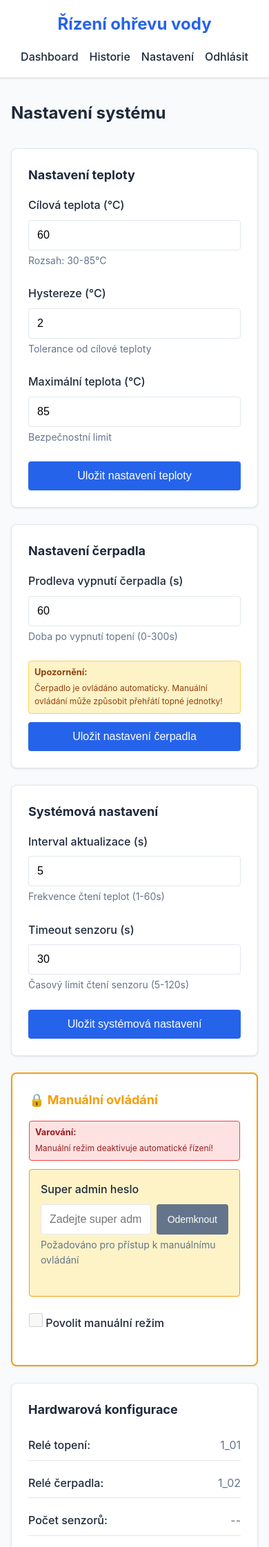
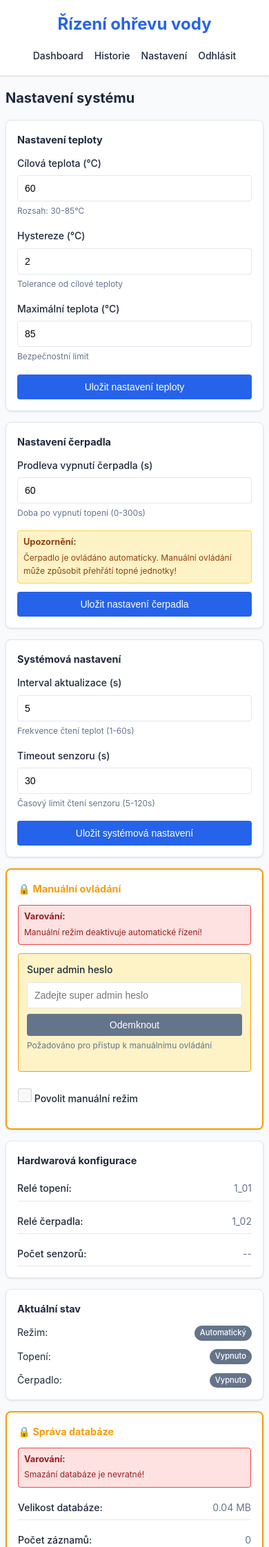
Before and after one commit to jardahrazdera/beatrice-ttcs-flask, a Flask app: page /settings in a window 390 px wide. Shown: the top 2243 px of the page at 69% size. Run offline with Flask 3, Linux system fonts and the light colour scheme; the visitor is signed in with stand-in values (Sample User, id 1); data that the repository does not hold is empty.

Commit message:
Fix mobile responsiveness and prevent horizontal overflow
- Fix grid minmax values to prevent content overflow on mobile
- Add overflow-x: hidden to html, body, and container
- Prevent text overflow with word-wrap properties
- Optimize font sizes and spacing for mobile devices
- Add comprehensive mobile styles for all pages
- Reduce padding and margins on small screens
- Ensure tables are horizontally scrollable
- Fix touch targets and button sizes for mobile

```diff
--- a/static/css/style.css
+++ b/static/css/style.css
@@ -21,6 +21,10 @@
     box-sizing: border-box;
 }
 
+html {
+    overflow-x: hidden;
+}
+
 body {
     font-family: -apple-system, BlinkMacSystemFont, 'Segoe UI', 'Roboto', 'Oxygen',
         'Ubuntu', 'Cantarell', 'Fira Sans', 'Droid Sans', 'Helvetica Neue', sans-serif;
@@ -30,6 +34,8 @@ body {
     min-height: 100vh;
     display: flex;
     flex-direction: column;
+    overflow-x: hidden;
+    max-width: 100vw;
 }
 
 /* Navigation */
@@ -77,6 +83,8 @@ body {
     margin: 0 auto;
     padding: 2rem 1rem;
     flex: 1;
+    width: 100%;
+    overflow-x: hidden;
 }
 
 /* Cards */
@@ -86,6 +94,9 @@ body {
     border-radius: 8px;
     padding: 1.5rem;
     box-shadow: var(--shadow);
+    max-width: 100%;
+    overflow-wrap: break-word;
+    word-wrap: break-word;
 }
 
 .card h3 {
@@ -299,7 +310,7 @@ body {
 
 .status-grid {
     display: grid;
-    grid-template-columns: repeat(auto-fit, minmax(250px, 1fr));
+    grid-template-columns: repeat(auto-fit, minmax(min(100%, 250px), 1fr));
     gap: 1.5rem;
     margin-bottom: 2rem;
 }
@@ -423,7 +434,7 @@ body {
 
 .settings-grid {
     display: grid;
-    grid-template-columns: repeat(auto-fit, minmax(350px, 1fr));
+    grid-template-columns: repeat(auto-fit, minmax(min(100%, 350px), 1fr));
     gap: 1.5rem;
 }
 
@@ -655,7 +666,7 @@ body {
 
 .stats-grid {
     display: grid;
-    grid-template-columns: repeat(auto-fit, minmax(200px, 1fr));
+    grid-template-columns: repeat(auto-fit, minmax(min(100%, 200px), 1fr));
     gap: 1.5rem;
     margin-bottom: 2rem;
 }
@@ -808,15 +819,82 @@ body {
 
     .nav-menu {
         gap: 1rem;
+        font-size: 0.875rem;
+    }
+
+    .container {
+        padding: 1rem 0.5rem;
+    }
+
+    /* Dashboard header - mobile optimized */
+    .dashboard h2 {
+        font-size: 1.25rem;
+        margin-bottom: 0.75rem;
+    }
+
+    .dashboard > div:first-child {
+        margin-bottom: 1rem !important;
+    }
+
+    .dashboard > div:first-child > div {
+        gap: 1rem !important;
+        font-size: 0.75rem !important;
+    }
+
+    .dashboard > div:first-child > div > div {
+        gap: 0.375rem !important;
+    }
+
+    #connection-status,
+    #last-update,
+    #current-date,
+    #current-time {
+        font-size: 0.75rem !important;
+    }
+
+    .connection-pulse {
+        width: 0.625rem;
+        height: 0.625rem;
     }
 
     .status-grid,
     .settings-grid {
         grid-template-columns: 1fr;
+        gap: 1rem;
+    }
+
+    .card {
+        padding: 1rem;
+    }
+
+    .card h3 {
+        font-size: 0.9rem;
+        margin-bottom: 0.75rem;
     }
 
     .temp-display {
-        font-size: 2rem;
+        font-size: 1.75rem;
+    }
+
+    .temp-unit {
+        font-size: 1.125rem;
+    }
+
+    .status-text {
+        font-size: 1.125rem;
+    }
+
+    .status-dot {
+        width: 1.125rem;
+        height: 1.125rem;
+    }
+
+    .status-indicator {
+        padding: 1rem 0;
+    }
+
+    #temperatureChart {
+        max-height: 200px;
     }
 
     /* Alert boxes - mobile optimized */
@@ -851,50 +929,90 @@ body {
     }
 
     /* History page - mobile optimized */
+    .history h2 {
+        font-size: 1.25rem;
+        margin-bottom: 1rem;
+    }
+
     .tabs {
         overflow-x: auto;
         -webkit-overflow-scrolling: touch;
+        gap: 0.25rem;
+        margin-bottom: 1rem;
     }
 
     .tab-btn {
-        padding: 0.5rem 1rem;
+        padding: 0.5rem 0.75rem;
+        font-size: 0.75rem;
+        white-space: nowrap;
+    }
+
+    .form-group {
+        margin-bottom: 1rem;
+    }
+
+    .form-group label {
         font-size: 0.875rem;
-        white-space: nowrap;
+        margin-bottom: 0.375rem;
     }
 
     .form-group-inline {
         flex-direction: column;
         align-items: stretch;
-        gap: 0.75rem;
+        gap: 0.5rem;
+        margin-bottom: 1rem;
     }
 
     .form-group-inline label {
         font-size: 0.875rem;
     }
 
-    .form-group-inline .form-control {
+    .form-group-inline .form-control,
+    .form-group-inline select {
         width: 100%;
         font-size: 0.875rem;
+        padding: 0.5rem;
     }
 
     .form-group-inline .btn {
         width: 100%;
         font-size: 0.875rem;
-        padding: 0.5rem;
+        padding: 0.625rem;
     }
 
     .chart-container {
-        height: 250px;
+        height: 200px;
         margin-bottom: 1rem;
     }
 
+    .table-container {
+        overflow-x: auto;
+        -webkit-overflow-scrolling: touch;
+        margin-top: 0.75rem;
+    }
+
     .data-table {
-        font-size: 0.75rem;
+        font-size: 0.7rem;
+        min-width: 100%;
     }
 
     .data-table th,
     .data-table td {
-        padding: 0.5rem 0.25rem;
+        padding: 0.375rem 0.25rem;
+        white-space: nowrap;
+    }
+
+    .data-table th {
+        font-size: 0.7rem;
+        position: sticky;
+        top: 0;
+        background-color: var(--bg-color);
+        z-index: 10;
+    }
+
+    .badge {
+        padding: 0.125rem 0.5rem;
+        font-size: 0.7rem;
     }
 
     .stats-grid {
@@ -906,8 +1024,16 @@ body {
         padding: 1rem;
     }
 
+    .stat-card h4 {
+        font-size: 0.75rem;
+    }
+
     .stat-value {
         font-size: 1.5rem;
+    }
+
+    .stat-unit {
+        font-size: 0.75rem;
     }
 
     .pagination {
@@ -926,6 +1052,37 @@ body {
         font-size: 0.875rem;
     }
 
+    .history-footer {
+        margin-top: 1rem;
+    }
+
+    /* Settings page - mobile optimized */
+    .settings h2 {
+        font-size: 1.25rem;
+        margin-bottom: 1rem;
+    }
+
+    .settings-grid {
+        gap: 1rem;
+    }
+
+    .settings-form .btn {
+        width: 100%;
+        font-size: 0.875rem;
+        padding: 0.625rem;
+    }
+
+    .form-group input[type="text"],
+    .form-group input[type="password"],
+    .form-group input[type="number"] {
+        font-size: 0.875rem;
+        padding: 0.625rem;
+    }
+
+    .form-group small {
+        font-size: 0.75rem;
+    }
+
     /* Control buttons - mobile optimized */
     .control-buttons {
         grid-template-columns: 1fr;
@@ -939,4 +1096,64 @@ body {
     .control-icon {
         font-size: 2rem;
     }
+
+    .control-label {
+        font-size: 0.875rem;
+    }
+
+    .control-status {
+        font-size: 0.75rem;
+    }
+
+    /* Info groups - mobile optimized */
+    .info-item {
+        padding: 0.375rem 0;
+        font-size: 0.875rem;
+    }
+
+    .info-label,
+    .info-value {
+        font-size: 0.875rem;
+    }
+
+    .status-row {
+        font-size: 0.875rem;
+    }
+
+    /* Locked sections - mobile optimized */
+    .locked-section h3 {
+        font-size: 0.9rem;
+        flex-direction: column;
+        align-items: flex-start;
+        gap: 0.5rem;
+    }
+
+    .btn-lock-text {
+        margin-left: 0;
+        font-size: 0.75rem;
+    }
+
+    .password-input-group {
+        flex-direction: column;
+        gap: 0.5rem;
+    }
+
+    .password-input-group input {
+        width: 100%;
+    }
+
+    .password-input-group .btn-sm {
+        width: 100%;
+        padding: 0.5rem;
+    }
+
+    .super-admin-auth {
+        padding: 0.75rem;
+        font-size: 0.875rem;
+    }
+
+    .settings-footer {
+        margin-top: 1rem;
+        font-size: 0.875rem;
+    }
 }
```
